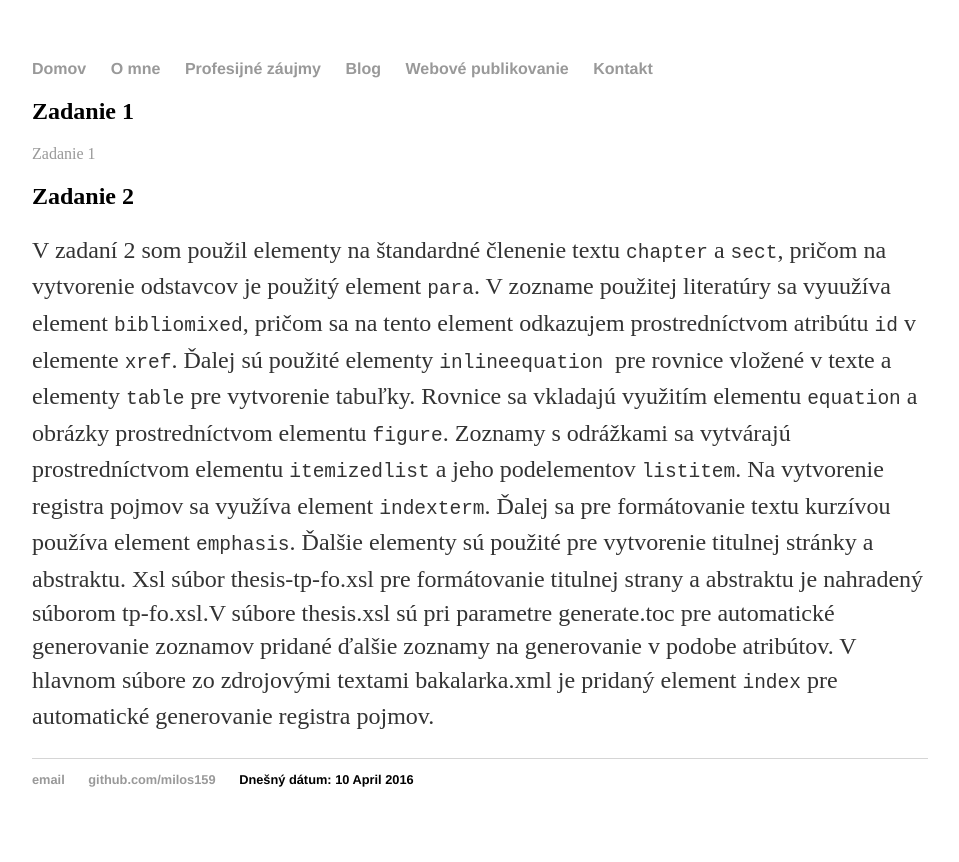
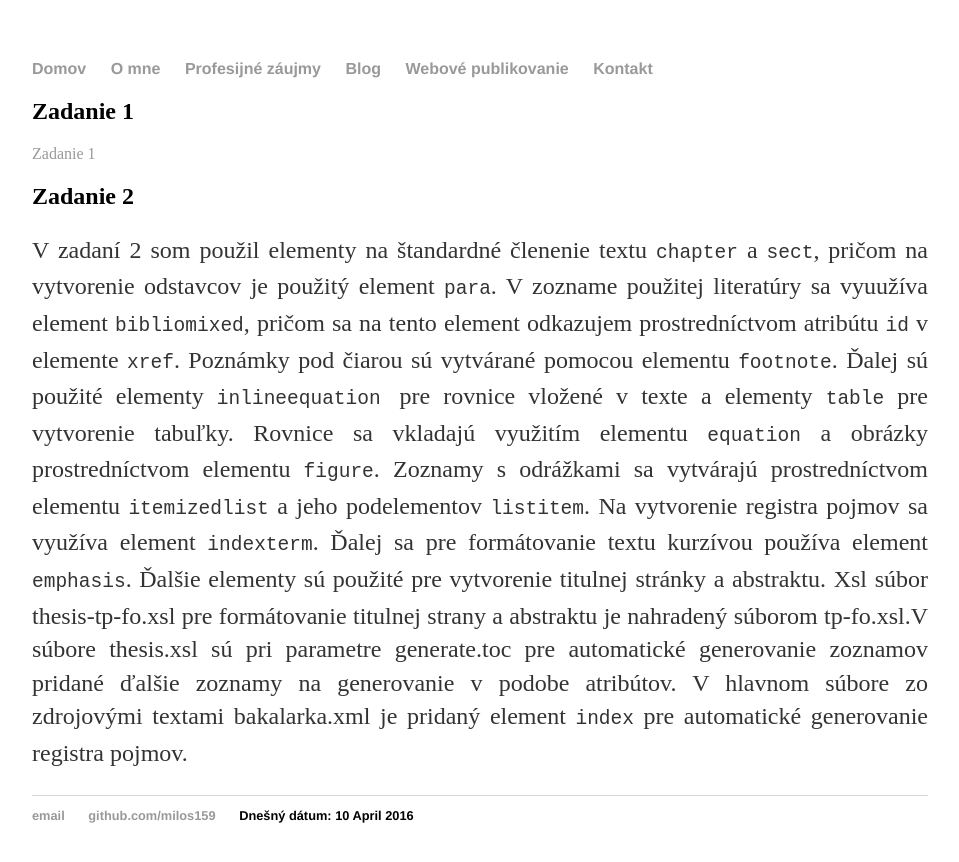
Before and after one commit to milos159/milos159.github.io, a Jekyll site: the page built from wp/index.html, in a window 1280 px wide. Shown: the top 862 px of the page, without its empty margins (160-1119 px from the left). Built offline with Jekyll 4.4.1, drawn with Linux system fonts in a browser that asks for light colours.

Commit message:
Update index.html

```diff
--- a/wp/index.html
+++ b/wp/index.html
@@ -6,13 +6,14 @@ layout: default
  <a href="{{/wp/milos159.github.io-master}}">Zadanie 1</a>
 
  <h2>Zadanie 2</h2>
- <p>V zadaní 2 som použil elementy na štandardné členenie textu <code>chapter</code> a <code>sect</code>, pričom na vytvorenie odstavcov
+ <p align="justify">V zadaní 2 som použil elementy na štandardné členenie textu <code>chapter</code> a <code>sect</code>, pričom na vytvorenie odstavcov
  je použitý element <code>para</code>. V zozname použitej literatúry sa vyuužíva element <code>bibliomixed</code>, pričom sa na tento
- element odkazujem prostredníctvom atribútu <code>id</code> v elemente <code>xref</code>. Ďalej sú použité elementy <code>inlineequation
+ element odkazujem prostredníctvom atribútu <code>id</code> v elemente <code>xref</code>. Poznámky pod čiarou sú vytvárané pomocou
+ elementu <code>footnote</code>. Ďalej sú použité elementy <code>inlineequation
  </code> pre rovnice vložené v texte a elementy <code>table</code> pre vytvorenie tabuľky. Rovnice sa vkladajú využitím elementu
  <code>equation</code> a obrázky prostredníctvom elementu <code>figure</code>. Zoznamy s odrážkami sa vytvárajú prostredníctvom elementu
  <code>itemizedlist</code> a jeho podelementov <code>listitem</code>. Na vytvorenie registra pojmov sa využíva element <code>indexterm</code>.
 Ďalej sa pre formátovanie textu kurzívou používa element <code>emphasis</code>. Ďalšie elementy sú použité pre vytvorenie titulnej stránky a
 abstraktu. Xsl súbor thesis-tp-fo.xsl pre formátovanie titulnej strany a abstraktu je nahradený súborom tp-fo.xsl.V súbore thesis.xsl
 sú pri parametre generate.toc pre automatické generovanie zoznamov pridané ďalšie zoznamy na generovanie v podobe atribútov. V hlavnom
-súbore zo zdrojovými textami bakalarka.xml je pridaný element <code>index</code> pre automatické generovanie registra pojmov. </p>
+súbore zo zdrojovými textami bakalarka.xml je pridaný element <code>index</code> pre automatické generovanie registra pojmov.</p>
```
